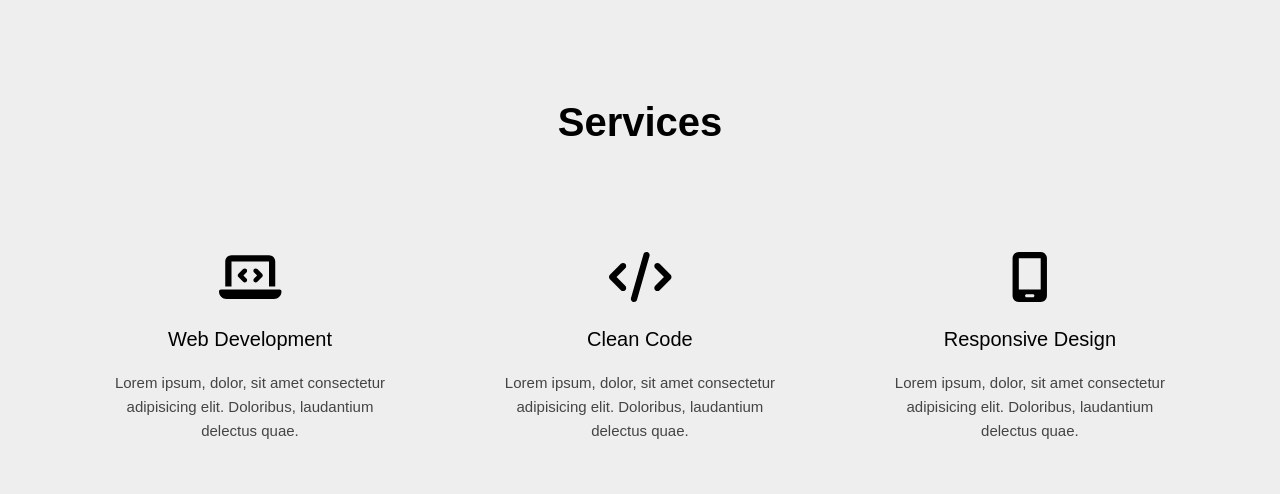
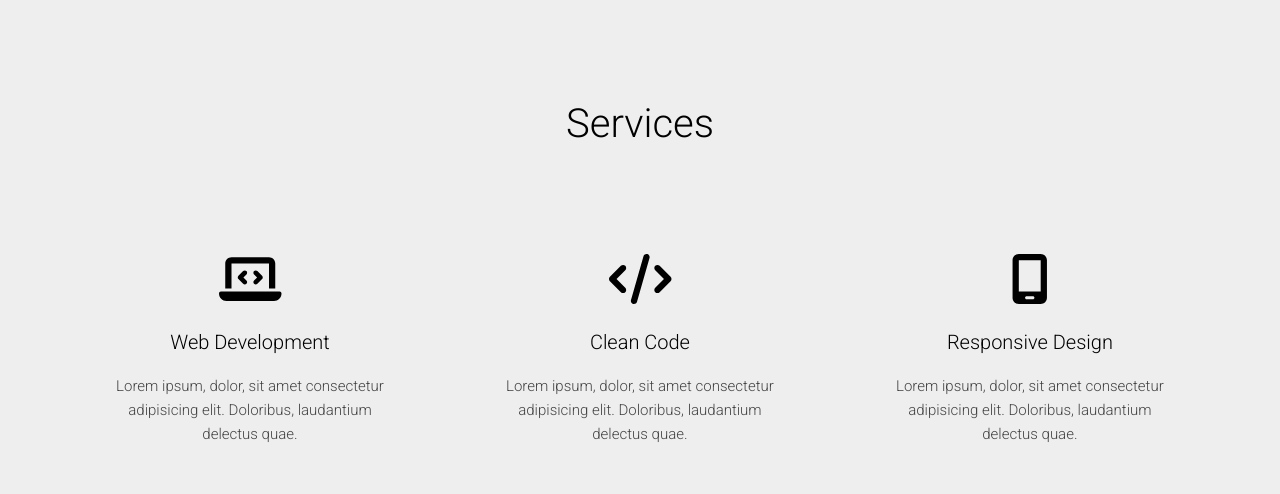
Before and after one commit to IvanVolyk/border-hover-animation, a plain HTML site: page index.html in a window 1280 px wide. Drawn offline with Linux system fonts and the light colour scheme.

Commit message:
Add font

```diff
--- a/index.html
+++ b/index.html
@@ -5,6 +5,9 @@
   <meta name="viewport" content="width=device-width, initial-scale=1.0, viewport-fit=cover">
   <meta http-equiv="X-UA-Compatible" content="ie=edge">
   <title>Border Animation | Html Css</title>
+  <link rel="preconnect" href="https://fonts.googleapis.com">
+  <link rel="preconnect" href="https://fonts.gstatic.com" crossorigin>
+  <link href="https://fonts.googleapis.com/css2?family=Roboto:wght@100;300&display=swap" rel="stylesheet">
   <link rel="stylesheet" href="https://cdnjs.cloudflare.com/ajax/libs/font-awesome/6.1.1/css/all.min.css" integrity="sha512-KfkfwYDsLkIlwQp6LFnl8zNdLGxu9YAA1QvwINks4PhcElQSvqcyVLLD9aMhXd13uQjoXtEKNosOWaZqXgel0g==" crossorigin="anonymous" referrerpolicy="no-referrer" />
   <link rel="stylesheet" type="text/css" href="style/style.css"/>
 </head>
--- a/style/style.css
+++ b/style/style.css
@@ -8,7 +8,7 @@
 }
 
 body {
-  font-family: sans-serif;
+  font-family: 'Roboto', sans-serif;
 }
 
 .services {
@@ -34,6 +34,7 @@ body {
 .services .heading h2 {
   text-align: center;
   font-size: 40px;
+  font-weight: 300;
   color: #000;
   margin: 0;
 }
@@ -100,13 +101,14 @@ body {
 
 .services .content .box .inner h3 {
   font-size: 20px;
-  font-weight: normal;
+  font-weight: 300;
   color: #000;
   margin: 20px 0;
 }
 
 .services .content .box .inner p {
   font-size: 15px;
+  font-weight: 300;
   color: #444;
   line-height: 24px;
 }
```
